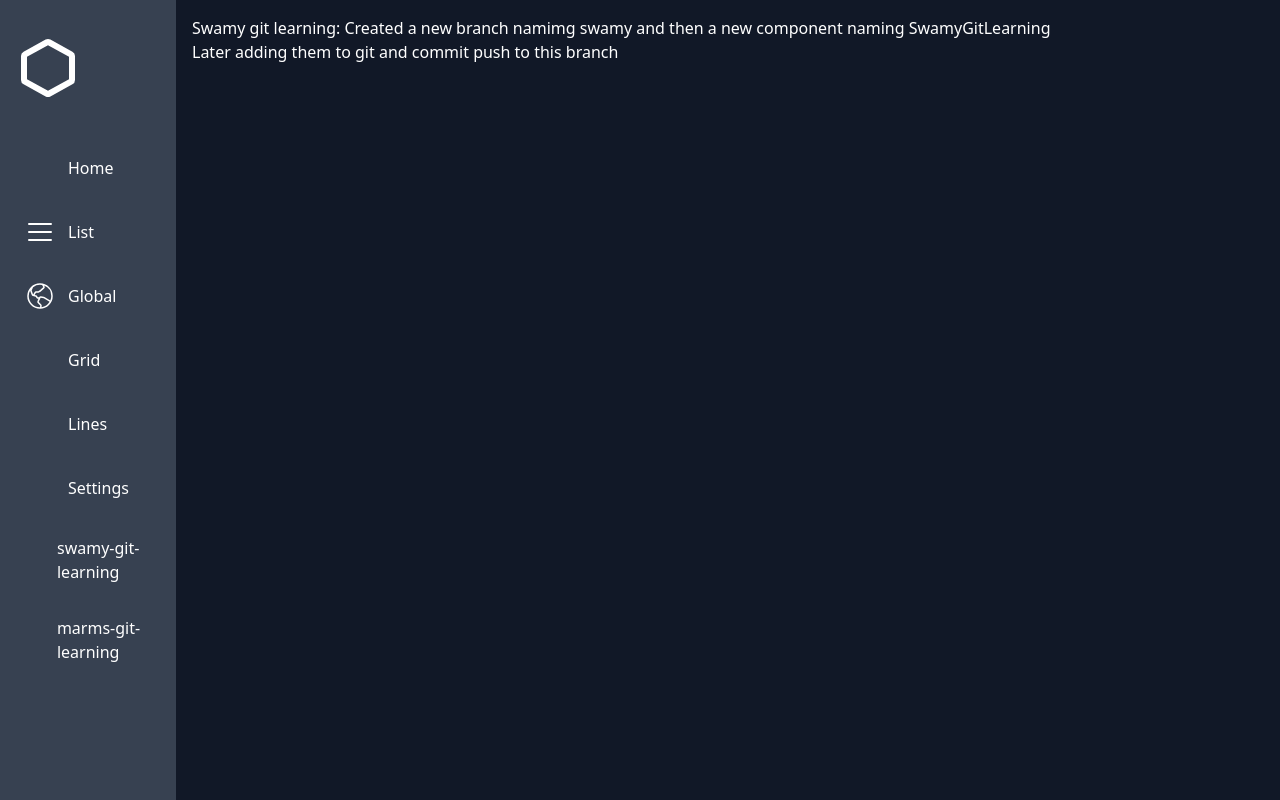
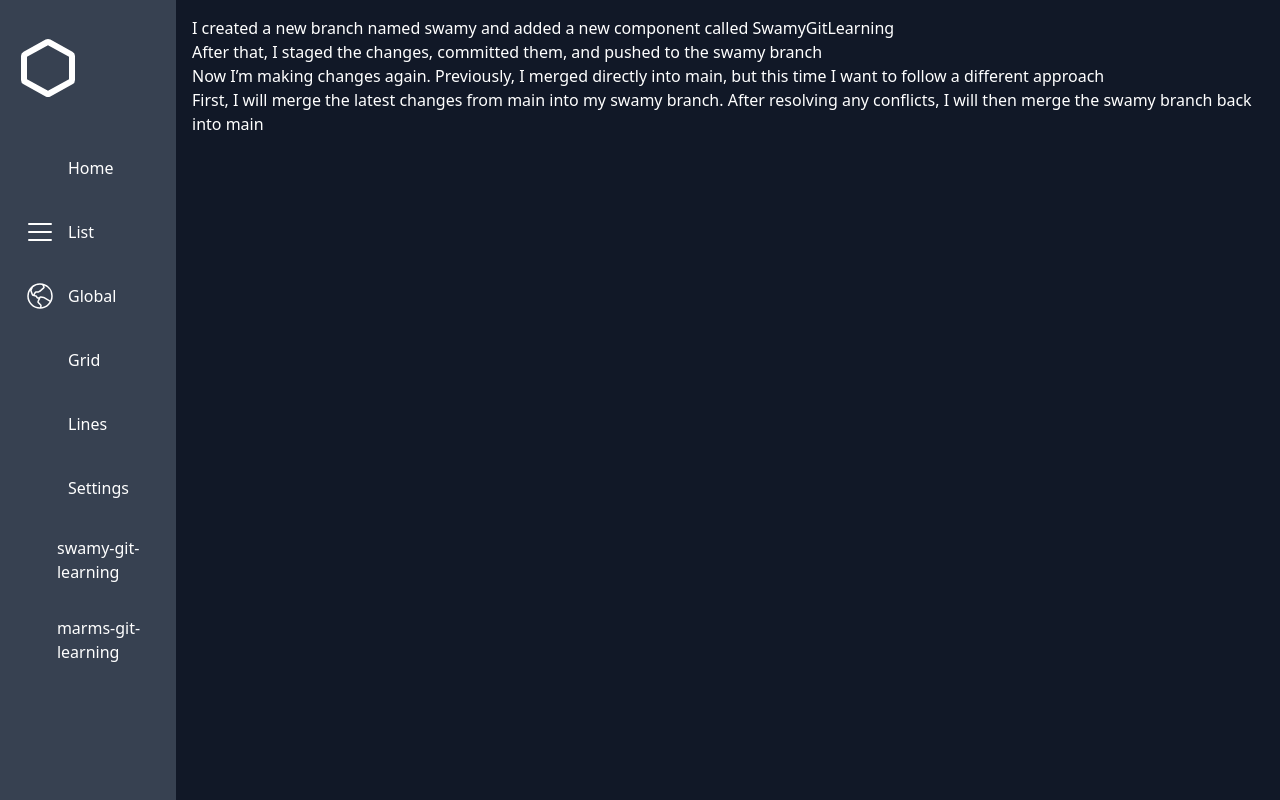
Before and after one commit to Swamynaiduryali/chatbotapplication, a React (Create React App) app: page /swamy-git-learning in a window 1280 px wide. Built offline with nearby package versions, Linux system fonts and the light colour scheme; some icons are missing; the HTML template or start-up script is replaced by a standard one.

Commit message:
merge main

```diff
--- a/src/Components/SwamyGitLearning.tsx
+++ b/src/Components/SwamyGitLearning.tsx
@@ -1,10 +1,15 @@
 import React from 'react'
 
-export const SwamyGitLearning = () => {
-  return (
-    <div>
-        <p>Swamy git learning: Created a new branch namimg swamy and then a new component naming SwamyGitLearning</p>
-        <p>Later adding them to git and commit push to this branch</p>
-    </div>
-  )
+export const SwamyGitLearning: React.FC = () => {
+    return (
+        <div>
+            <p>I created a new branch named swamy and added a new component called SwamyGitLearning</p>
+            <p>After that, I staged the changes, committed them, and pushed to the swamy branch</p>
+            <p>Now I’m making changes again. Previously, I merged directly into main,
+                but this time I want to follow a different approach
+            </p>
+            <p>First, I will merge the latest changes from main into my swamy branch.
+                After resolving any conflicts, I will then merge the swamy branch back into main</p>
+        </div>
+    )
 }
```
